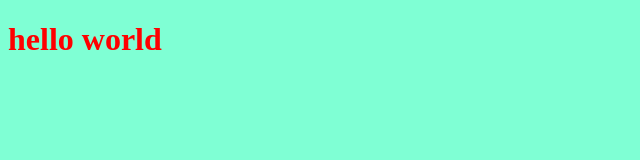
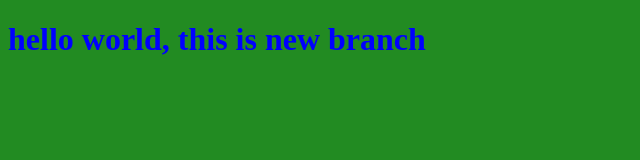
Before and after one commit to AHMEDshlibk/myproject, a plain HTML site: page index.html in a window 1280 px wide. Shown: the whole page, without its empty margins (0-640 px from the left). Drawn offline with Linux system fonts and the light colour scheme.

Commit message:
changing style for the title

```diff
--- a/index.html
+++ b/index.html
@@ -7,7 +7,7 @@
     <link rel="stylesheet" href="./style.css" />
   </head>
   <body>
-    <h1>hello world</h1>
+    <h1>hello world, this is new branch</h1>
     <script src="./app.js"></script>
   </body>
 </html>
--- a/style.css
+++ b/style.css
@@ -1,7 +1,7 @@
 h1 {
-  color: red;
+  color: blue;
 }
 
 body {
-  background-color: aquamarine;
+  background-color: forestgreen;
 }
```
